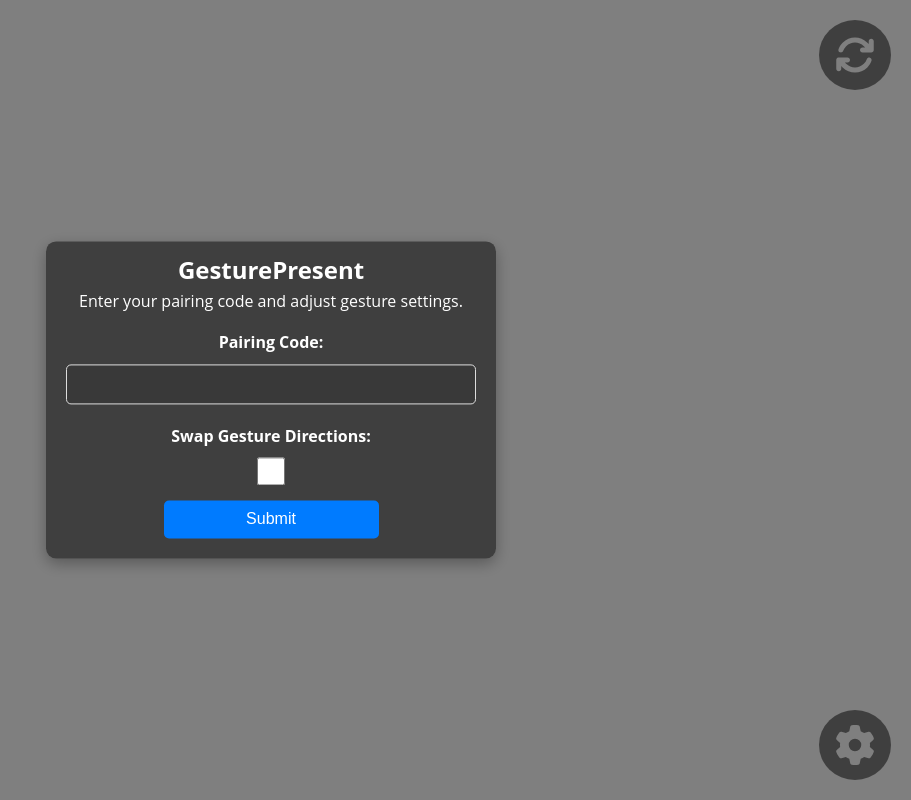
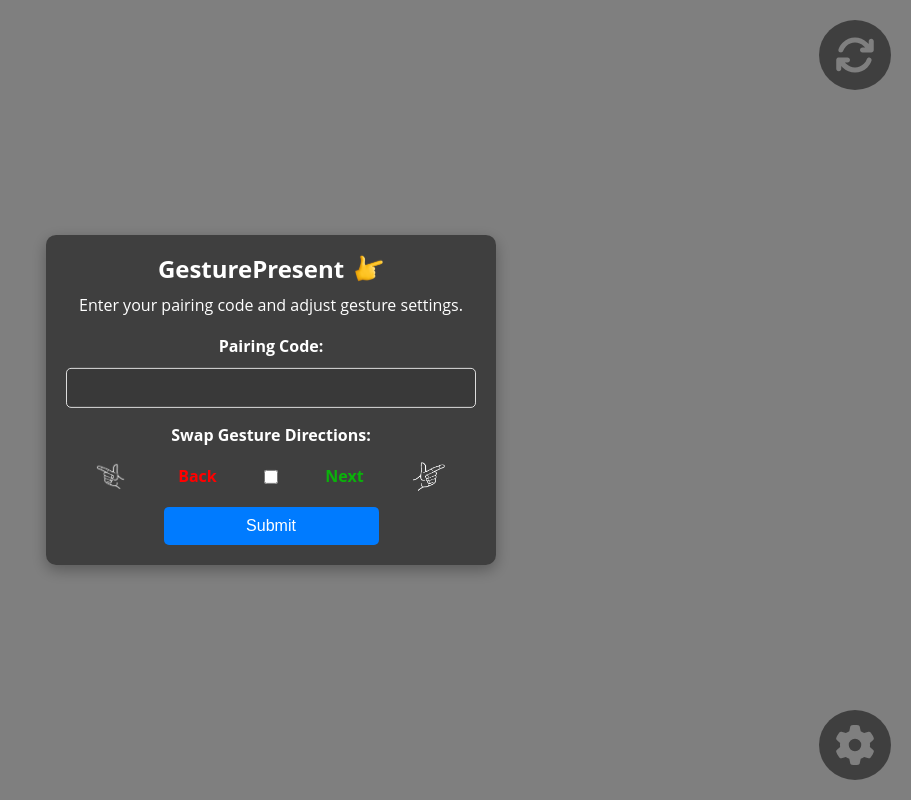
Before and after one commit to AnonymousAAArdvark/GesturePresenter, a React (Create React App) app: page / in a window 1280 px wide. Shown: the whole page, without its empty margins (369-1280 px from the left). Built offline with nearby package versions, Linux system fonts and the light colour scheme; no server answers.

Commit message:
add instruction asset

```diff
--- a/src/SettingsModal.tsx
+++ b/src/SettingsModal.tsx
@@ -1,11 +1,14 @@
 import React, { useState } from 'react';
+import logo from './assets/logo.png';
+import instruction from './assets/instruction.png';
 
 interface SettingsModalProps {
   onPairingCodeSubmit: (code: string) => void;
   onToggleGestureSwap: () => void;
+  flipped: boolean;
 }
 
-const SettingsModal: React.FC<SettingsModalProps> = ({ onPairingCodeSubmit, onToggleGestureSwap }) => {
+const SettingsModal: React.FC<SettingsModalProps> = ({ onPairingCodeSubmit, onToggleGestureSwap, flipped }) => {
   const [pairingCode, setPairingCode] = useState('');
 
   const isMobileSafari = () => {
@@ -14,7 +17,10 @@ const SettingsModal: React.FC<SettingsModalProps> = ({ onPairingCodeSubmit, onTo
 
   return (
     <div className="settings-modal">
-      <h2>GesturePresent </h2>
+      <div className="title-container">
+        <h2>GesturePresent</h2>
+        <img src={logo} alt="Logo" className="logo" />
+      </div>
       <p className="instructions">Enter your pairing code and adjust gesture settings. </p>
       <div>
         <label htmlFor="pairingCode">Pairing Code:</label>
@@ -25,17 +31,29 @@ const SettingsModal: React.FC<SettingsModalProps> = ({ onPairingCodeSubmit, onTo
           onChange={(e) => setPairingCode(e.target.value)}
         />
       </div>
-      <div>
-        <label htmlFor="gestureSwap">Swap Gesture Directions:</label>
+      <label htmlFor="gestureSwap">Swap Gesture Directions:</label>
+      <div className="swap-container">
+        <div className="instruction-container">
+          <img src={instruction} alt="Instruction Left" className="instruction-img img-flip" />
+          <span className="swap-label" style={{ color: flipped ? '#0ab20a' : '#ff0000'}}>
+            {flipped ? 'Next' : 'Back'}
+          </span>
+        </div>
         <input
           id="gestureSwap"
           type="checkbox"
           onChange={onToggleGestureSwap}
         />
+        <div className="instruction-container">
+          <span className="swap-label" style={{ color: flipped ? '#ff0000' : '#0ab20a'}}>
+            {flipped ? 'Back' : 'Next'}
+          </span>
+          <img src={instruction} alt="Instruction Right" className="instruction-img" />
+        </div>
       </div>
       {isMobileSafari() && (
         <p className="safari-note">iOS Safari users: hide the toolbar by tapping the
-          "<span style={{ fontSize: '.5rem' }}>A</span>A" icon on the bar,
+          "<span style={{ fontSize: '.6rem' }}>A</span>A" icon on the bar,
           and then selecting the "Hide Toolbar" option.</p>
       )}
       <button onClick={() => onPairingCodeSubmit(pairingCode)}>Submit</button>
```
Also changed, not shown: src/assets/instruction.png (added).
